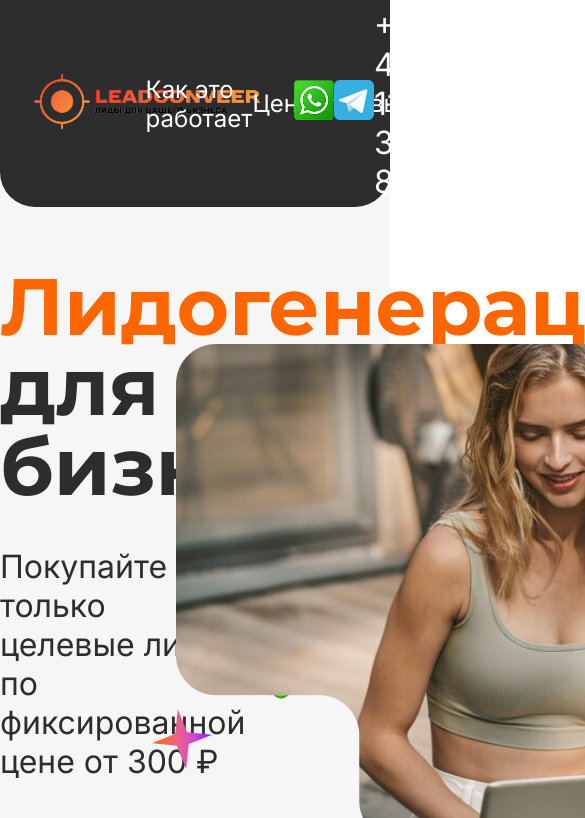
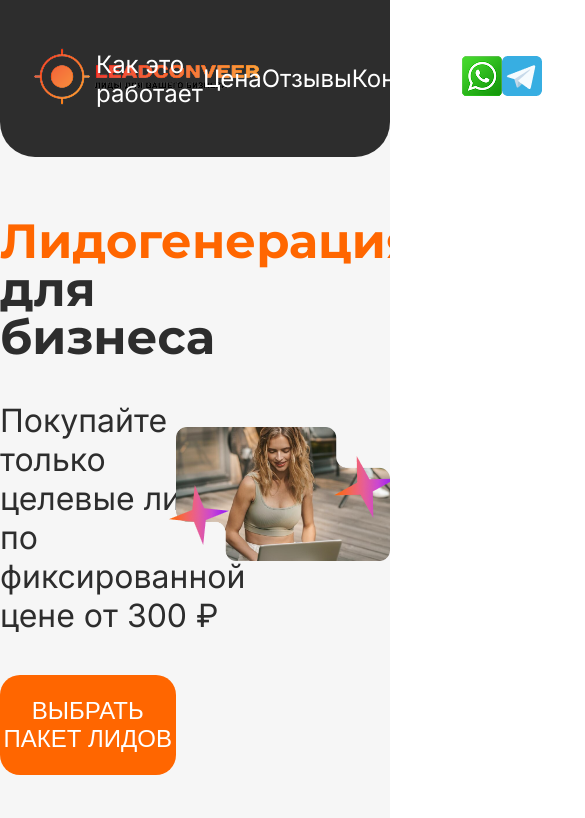
Before and after one commit to mishka3g/mishka3g.github.io, a plain HTML site: page leadconveer/index.html in a window 390 px wide. Shown: the top 818 px of the page, 585 px wide, since content can reach past the window. Drawn offline with Linux system fonts and the light colour scheme; a web font is replaced by a local one.

Commit message:
Add files via upload

```diff
--- a/leadconveer/sass/style.sass
+++ b/leadconveer/sass/style.sass
@@ -146,6 +146,8 @@ $grey2: #c0c0c0
     position: absolute
     top: 21%
     right: -3%
+  &-main-img
+    width: 100%
 
   &-items
     display: flex
@@ -241,4 +243,26 @@ $grey2: #c0c0c0
     text-align: center
     color: $grey
 
-  &-link
+
+
+@media (max-width: 1740px)
+  .header-nav
+    width: 550px
+  .header-links
+    width: 280px
+  .header-links a
+    font-size: 24px
+
+  .hero-main-title
+    font-size: 64px
+  .hero
+    overflow: hidden
+
+@media (max-width: 1250px)
+  .hero-main-title
+    font-size: 48px
+  .hero-main-img
+    width: 100%
+
+  .second-item
+    width: 100%
```
Also changed, not shown: leadconveer/css/style.css.
